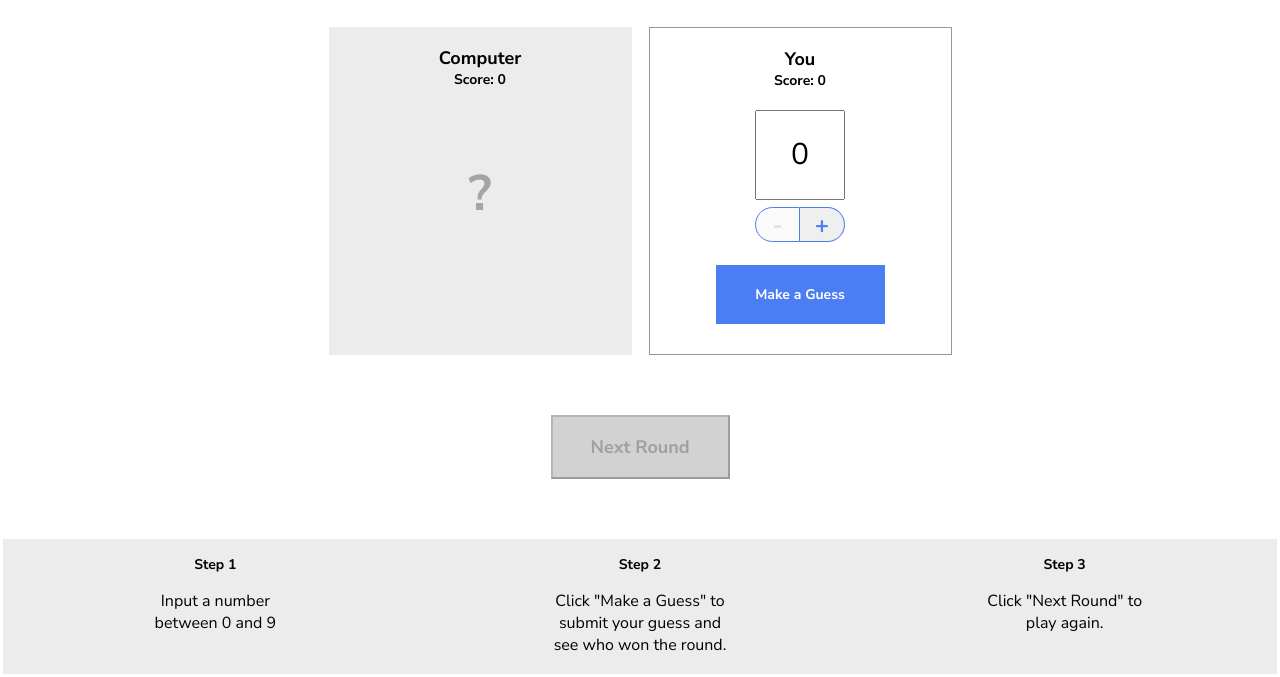
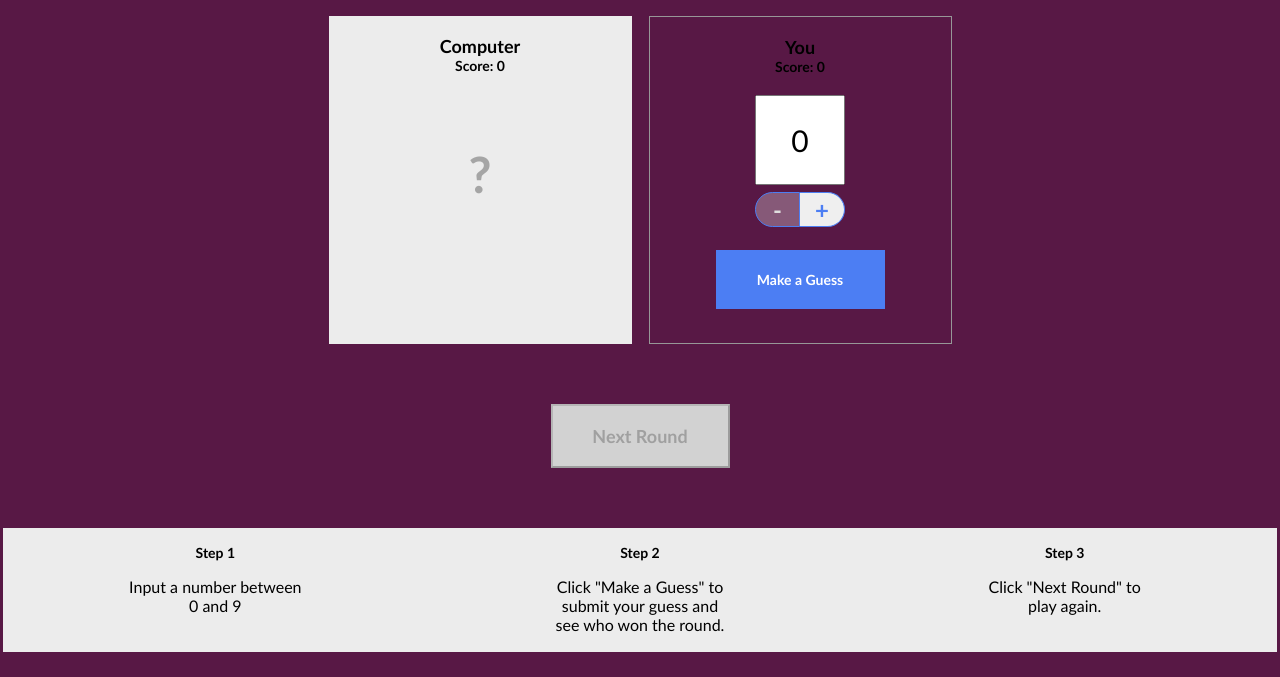
Before and after one commit to dawnbest/javascript-number-guesser, a plain HTML site: page index.html in a window 1280 px wide. Shown: the part 187-864 px from the top of the page. After the commit the page ends 842 px from the top, so only its background shows below. Drawn offline with Linux system fonts and the light colour scheme.

Commit message:
Update style.css

```diff
--- a/style.css
+++ b/style.css
@@ -1,12 +1,12 @@
 * {
-  font-family: 'Nunito Sans';
+  font-family: "Trebuchet MS", Helvetica, sans-serif;
   box-sizing: border-box;
 }
 
 body {
   margin: 0 auto;
   padding: 3px;
-  background-color: #fff;
+  background-color: #581845;
 }
 
 .game-container {
```
